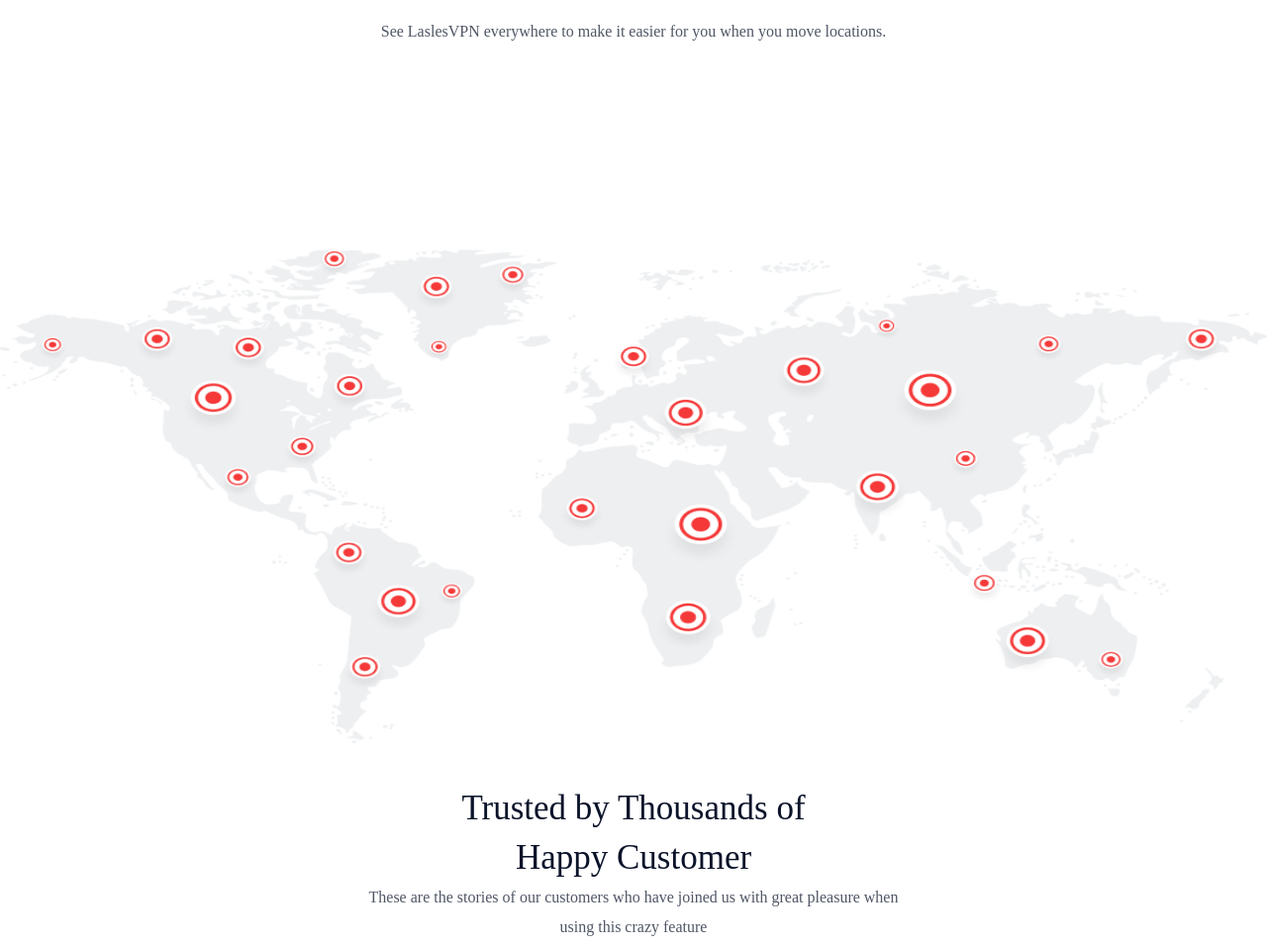
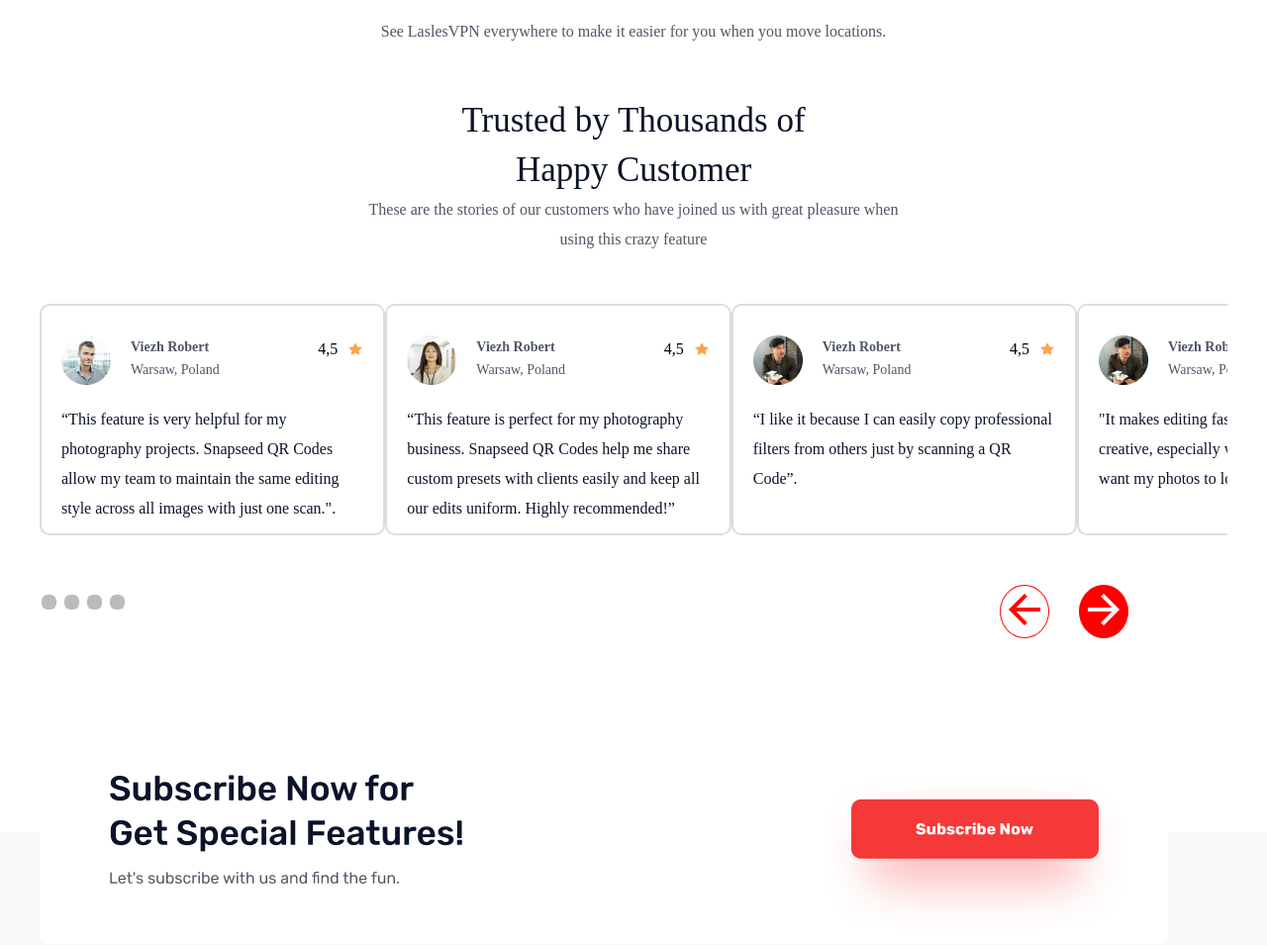
Before and after one commit to snapseedqrcode2025-stack/snapseed-qr-code-template, a plain HTML site: page index.html in a window 1280 px wide. Shown: the part 1646-2601 px from the top of the page at 99% size. Drawn offline with Linux system fonts and the light colour scheme; a script that the page names is missing.

Commit message:
Update index.html

```diff
--- a/index.html
+++ b/index.html
@@ -122,9 +122,6 @@
                     <div class="plan__network">
                         <h1>Huge Global Network of Fast VPN</h1>
                         <p>See LaslesVPN everywhere to make it easier for you when you move locations.</p>
-                        <div class="row no-gutters picture">
-                            <img src="./img/Huge Global.png" alt="Huge" class="col l-12 m-12 c-12">
-                </div>
             </div>
             <div class="grid wide">
                 <div class="slide">
```
